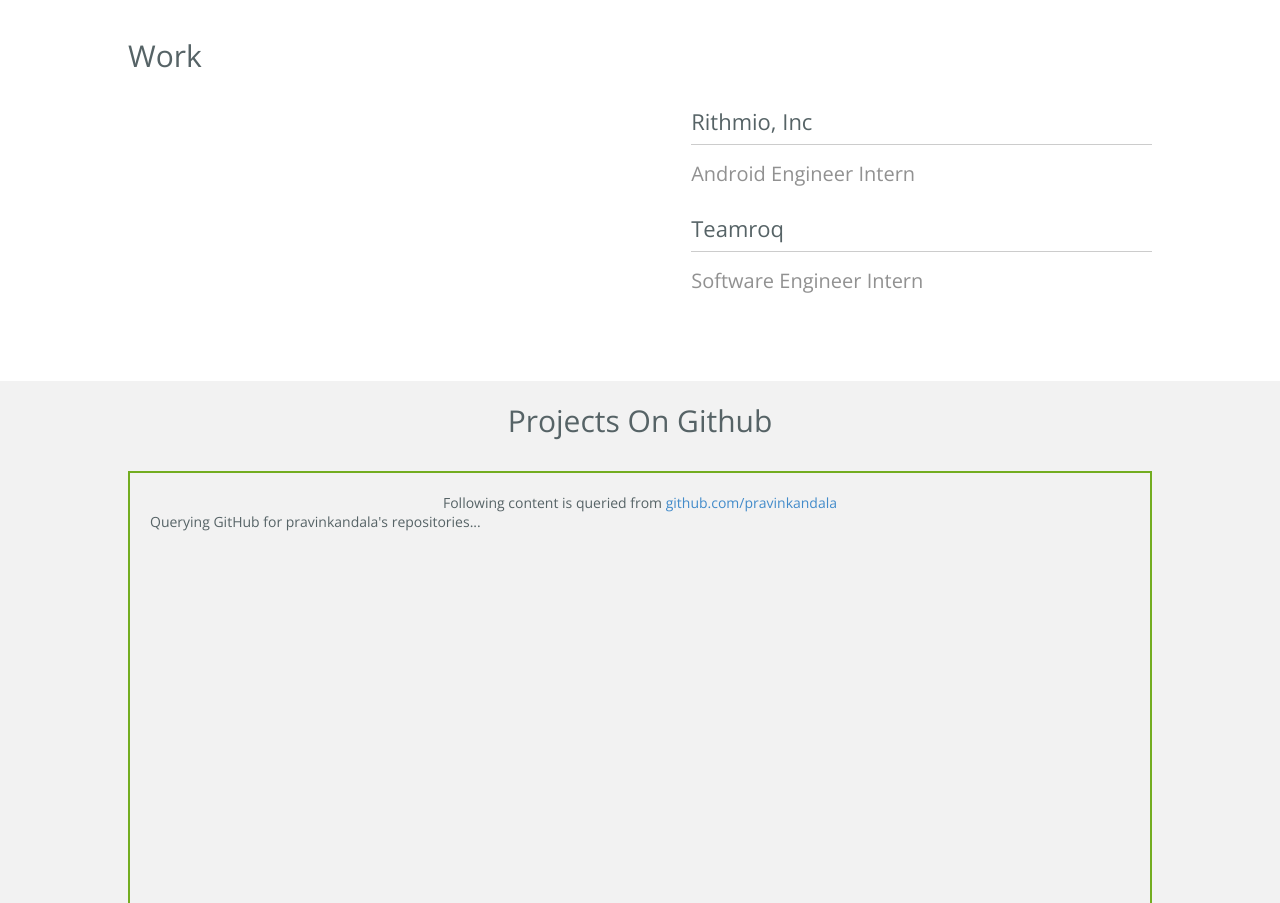
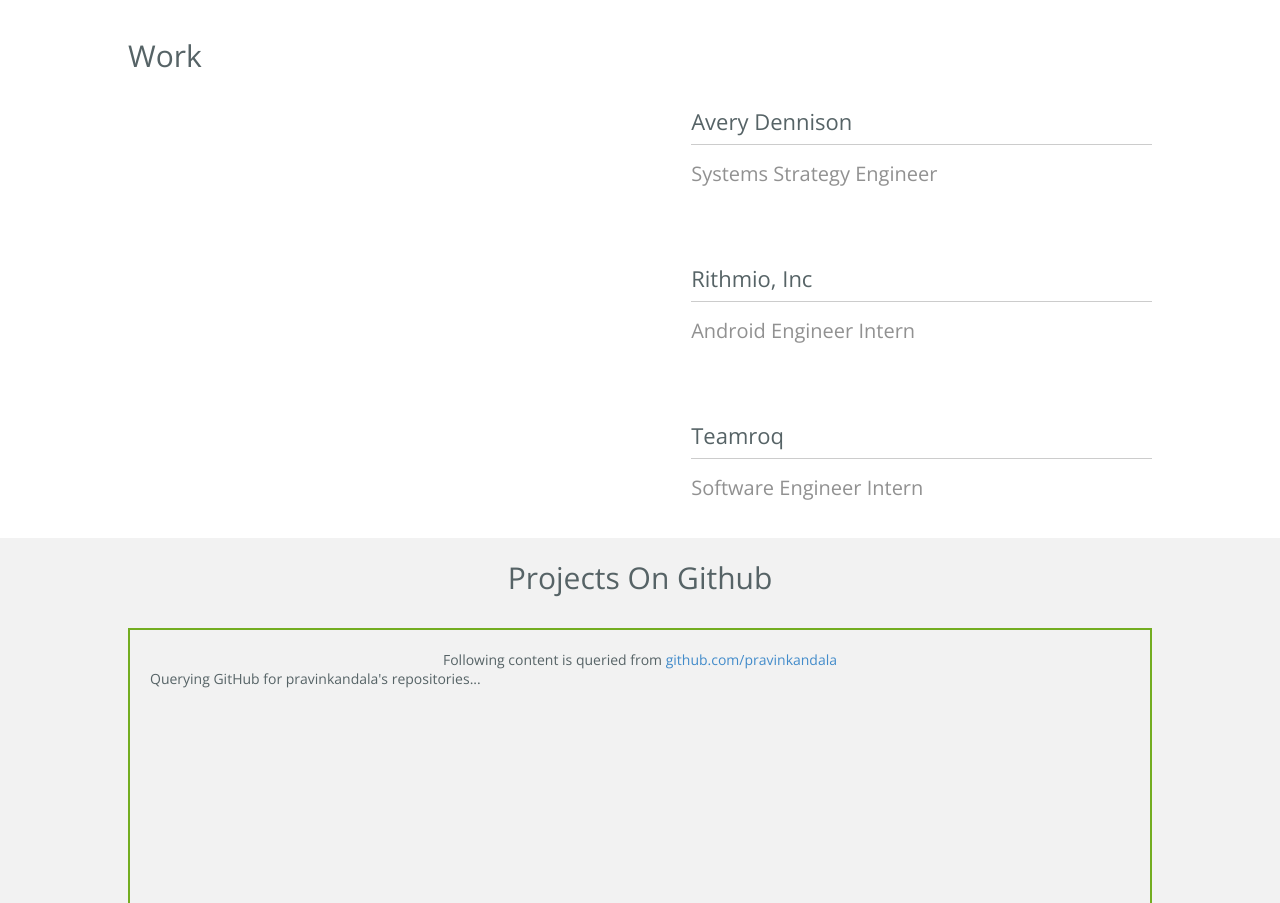
Before and after one commit to pr4vin/pr4vin.github.io, a plain HTML site: page index.html in a window 1280 px wide. Shown: the part 1055-1958 px from the top of the page. Drawn offline with nearby package versions, Linux system fonts and the light colour scheme; a script that the page names is missing.

Commit message:
added new employer

```diff
--- a/index.html
+++ b/index.html
@@ -357,15 +357,21 @@
 -->
                     <div class="my-info-content wow fadeInRight">
                         <div class="edu-item">
+                            <span class="edu-title">Avery Dennison</span>
+                            <div class="clear"></div>
+                            <p class="edu-description">Systems Strategy Engineer</p>
+                            <br>
+                        </div>
+                        <div class="edu-item">
                             <span class="edu-title">Rithmio, Inc</span>
                             <div class="clear"></div>
                             <p class="edu-description">Android Engineer Intern</p>
-
+                        </div>
                             <br>
-                             <span class="edu-title">Teamroq</span>
+                             <div class="edu-title">
+                                 <span class="edu-title">Teamroq</span>
 <!--                                <span class="edu-date">2010 - 2014</span>-->
-                                <div class="clear">
-                                </div>
+                                <div class="clear"></div>
                                 <p class="edu-description">Software Engineer Intern</p>
                         </div>
                     </div>
```
